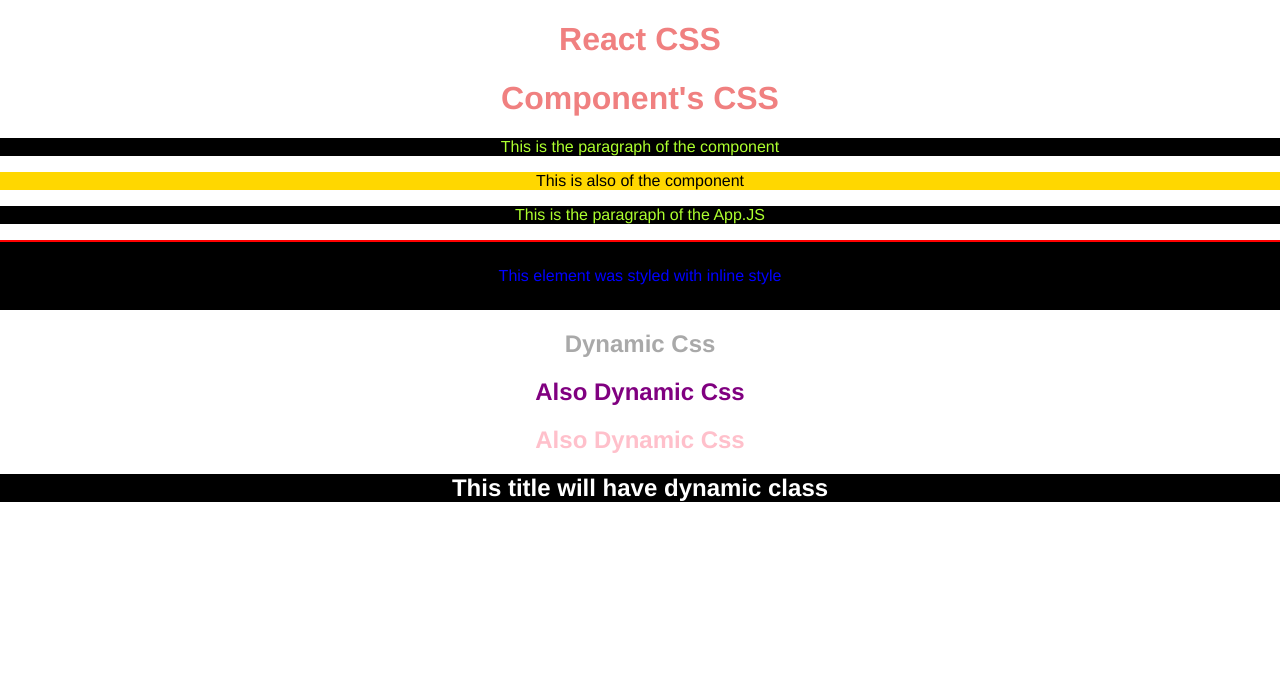
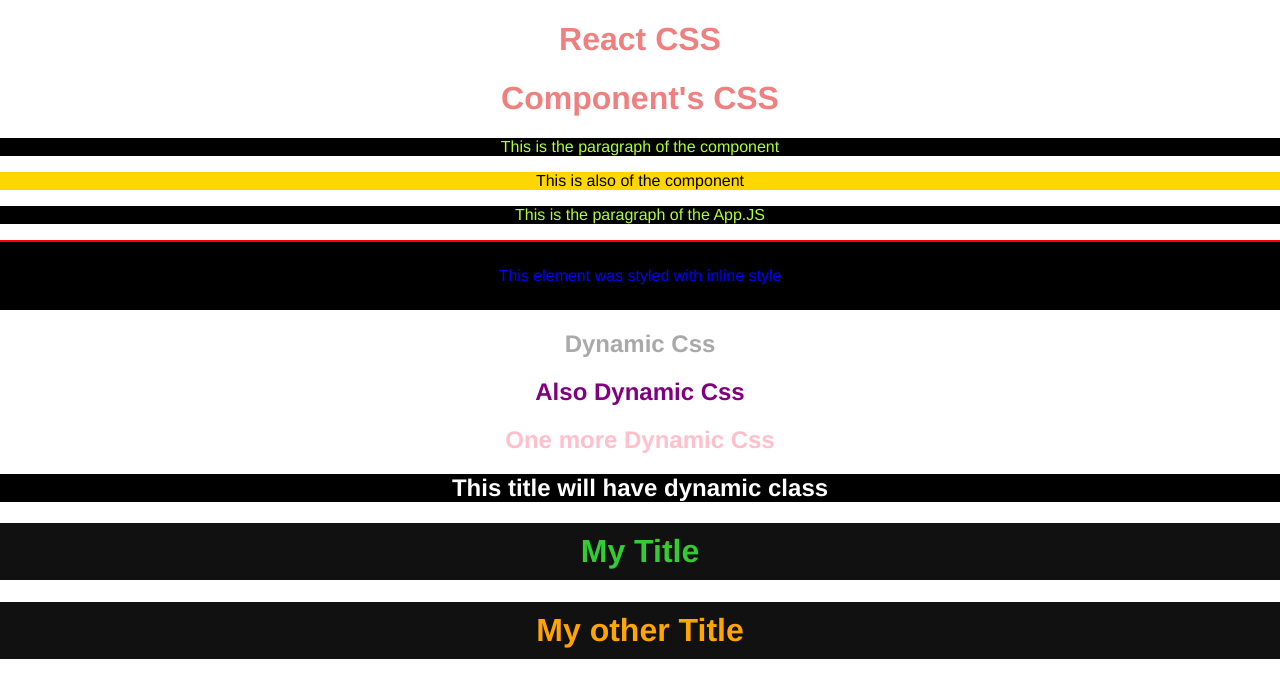
Before and after one commit to GlaudistonNeto/react-plus-css, a React (Create React App) app: page / in a window 1280 px wide. Shown: the top 698 px of the page. Built offline with nearby package versions, Linux system fonts and the light colour scheme.

Commit message:
✨feature: added_css_module

```diff
--- a/src/App.js
+++ b/src/App.js
@@ -1,6 +1,7 @@
 import { useState } from 'react';
 import './App.css';
 import MyComponents from './components/MyComponents';
+import Title from './components/Title';
 
 function App() {
   const n = 15;
@@ -27,12 +28,14 @@ function App() {
           Also Dynamic Css
         </h2>
         <h2 style={name === 'Ermanoteu' ? {color: 'pink'} : {color: null} }>
-          Also Dynamic Css
+          One more Dynamic Css
         </h2>
         {/* dynamic class */}
         <h2 className={redTitle ? "red-title" : "title"}>
           This title will have dynamic class
         </h2>
+        {/* CSS modules */}
+        <Title />
     </div>
   );
 }
--- /dev/null
+++ b/src/components/Title.js
@@ -0,0 +1,12 @@
+import styles from './Title.module.css';
+
+const Title = () => {
+  return (
+    <div>
+      <h1 className={styles['my-title']}>My Title</h1>
+      <h1 className={styles.my_title}>My other Title</h1>
+    </div>
+  )
+}
+
+export default Title
--- /dev/null
+++ b/src/components/Title.module.css
@@ -0,0 +1,10 @@
+.my_title {
+  color: orange;
+  background-color: #111;
+  padding: 10px;
+}
+.my-title {
+  color: limegreen;
+  background-color: #111;
+  padding: 10px;
+}
```
